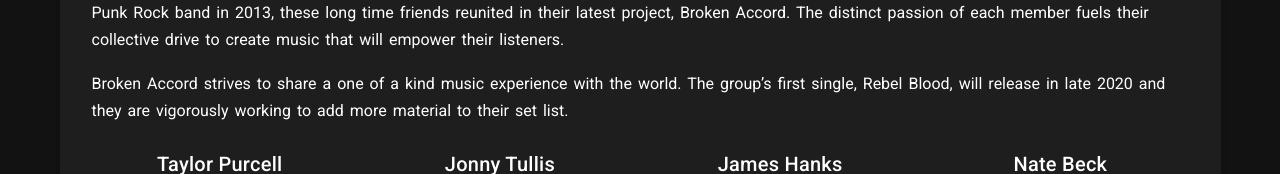
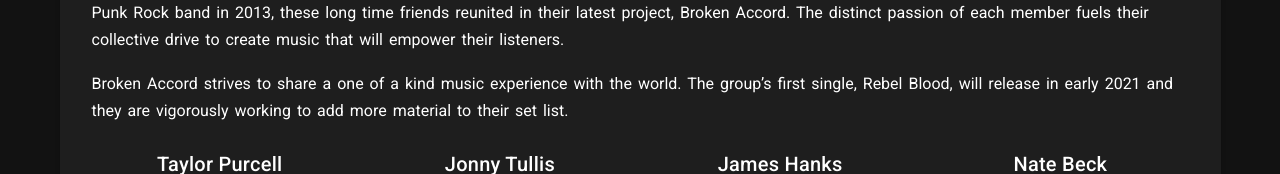
Before and after one commit to jonnytullis/broken-accord-nuxt, a Nuxt app: page / in a window 1280 px wide. Shown: the part 2182-2356 px from the top of the page. Built offline with nearby package versions, Linux system fonts and the light colour scheme.

Commit message:
Updated rebel blood release estimate

```diff
--- a/components/biography.vue
+++ b/components/biography.vue
@@ -12,7 +12,7 @@
         </p>
         <p :style="$vuetify.breakpoint.xsOnly ? 'text-align: center;' : ''">
           Broken Accord strives to share a one of a kind music experience with
-          the world.  The group’s first single, Rebel Blood, will release in late 2020
+          the world.  The group’s first single, Rebel Blood, will release in early 2021
           and they are vigorously working to add more material to their set list.
         </p>
         <v-row>
--- a/package.json
+++ b/package.json
@@ -12,7 +12,7 @@
     "deploy": "scp -r -i ~/.ssh/byu_domains dist/* jtullisc@brokenaccord.com:~/public_html"
   },
   "dependencies": {
-    "axios": "^0.19.2",
+    "axios": "^0.21.1",
     "nuxt": "^2.14.3"
   },
   "devDependencies": {
--- a/pages/index.vue
+++ b/pages/index.vue
@@ -9,7 +9,7 @@
     >
       <v-img
         id="bandLogo"
-        max-width="40"
+        max-width="45"
         style="filter: invert(100%);"
         :src="require('static/logos/_broken_accord/logo-dark-vector.png')"
         @click="$vuetify.goTo('#home', { offset: 50 })"
```
Also changed, not shown: 1 other file (tests, documents, lock files or other folders).
